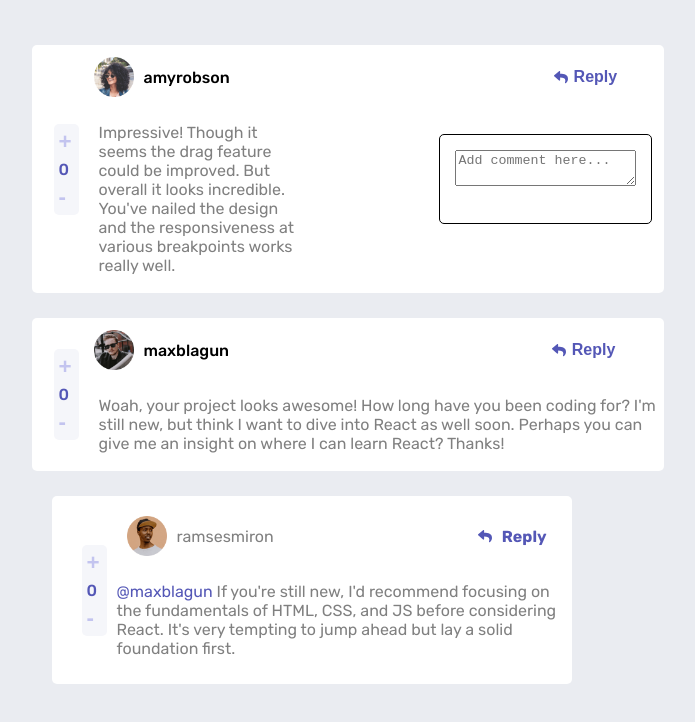
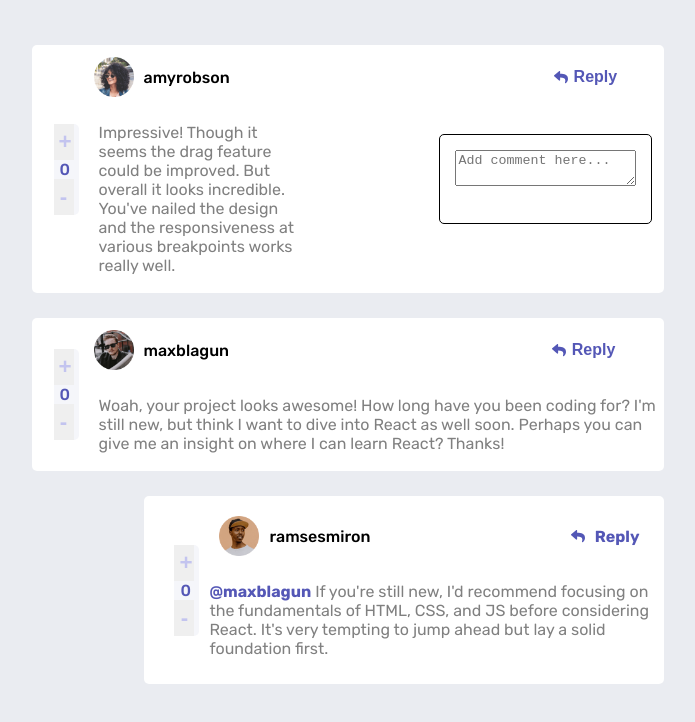
Before and after one commit to JesusVS760/Interactive-Comment-Section, a React (Vite) app: page / in a window 1280 px wide. Both pictures are taken after a click on the picture 856 px from the left and 77 px from the top of the page. Shown: the top 722 px of the page, without its empty margins (292-987 px from the left). Built offline with nearby package versions, Linux system fonts and the light colour scheme.

Commit message:
progress

```diff
--- a/src/components/ButtonCard.css
+++ b/src/components/ButtonCard.css
@@ -8,8 +8,6 @@
   background: hsl(228, 33%, 97%);
 }
 .button-card button {
-  margin-right: 15px;
-  background: transparent;
   border: none;
   font-size: 1.4rem;
   cursor: pointer;
@@ -24,7 +22,7 @@
   display: flex;
   padding: 0;
   margin: 0;
-  margin-left: 5px;
+  margin-left: 6px;
   color: hsl(238, 40%, 52%);
   font-weight: 500;
 }
--- a/src/components/CommentCard.css
+++ b/src/components/CommentCard.css
@@ -42,7 +42,8 @@ img {
   margin-right: auto;
   margin-left: -15px;
 }
-.comment-content-header p {
+.comment-content-header p,
+.existing-username {
   color: black;
   font-weight: 500;
 }
@@ -65,10 +66,6 @@ img {
   padding: 0;
   cursor: pointer;
 }
-.amyProfile {
-  display: flex;
-  justify-content: space-between;
-}
 
 .comment-card-2 {
   padding: 2px;
--- a/src/components/ExistingReply.css
+++ b/src/components/ExistingReply.css
@@ -29,6 +29,10 @@
 }
 .at-sign-section .at-sign {
   color: hsl(238, 40%, 52%);
-  font-weight: 400;
+  font-weight: 700;
   cursor: pointer;
 }
+.existing-container {
+  display: flex;
+  justify-content: flex-end;
+}
--- a/src/components/ExistingReply.jsx
+++ b/src/components/ExistingReply.jsx
@@ -29,7 +29,7 @@ const ExistingReply = () => {
   }
 
   return (
-    <div>
+    <div className="existing-container">
       <div className="existing-replies">
         {comment && (
           <div key={comment.id} className="existing-comment">
@@ -39,7 +39,7 @@ const ExistingReply = () => {
             <div className="existing-content">
               <div className="existing-content-header">
                 <img src={Ramsesmiron} alt="profile" />
-                <p>{comment.user.username}</p>
+                <p className="existing-username">{comment.user.username}</p>
                 <div className="existing-reply">
                   <img src={ReplyArrow} alt="reply-arrow" />
                   <p>Reply</p>
```
